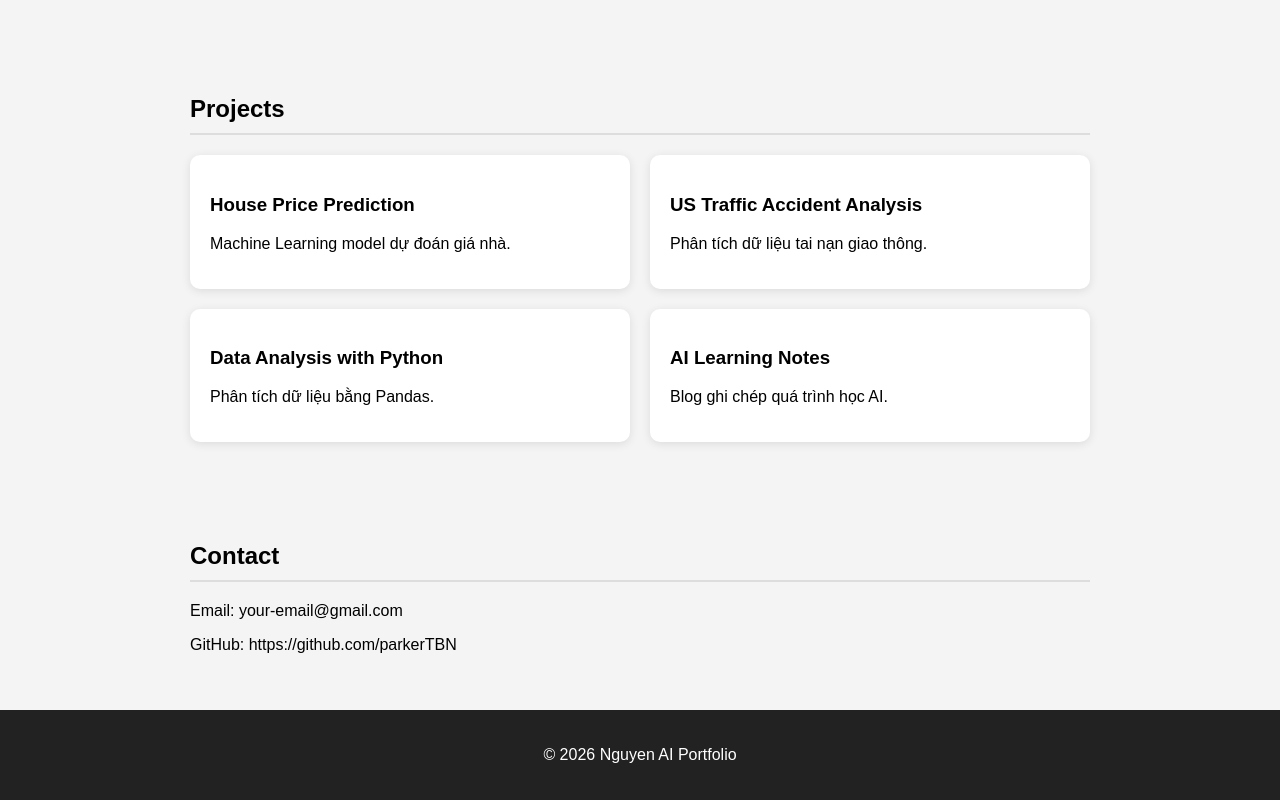
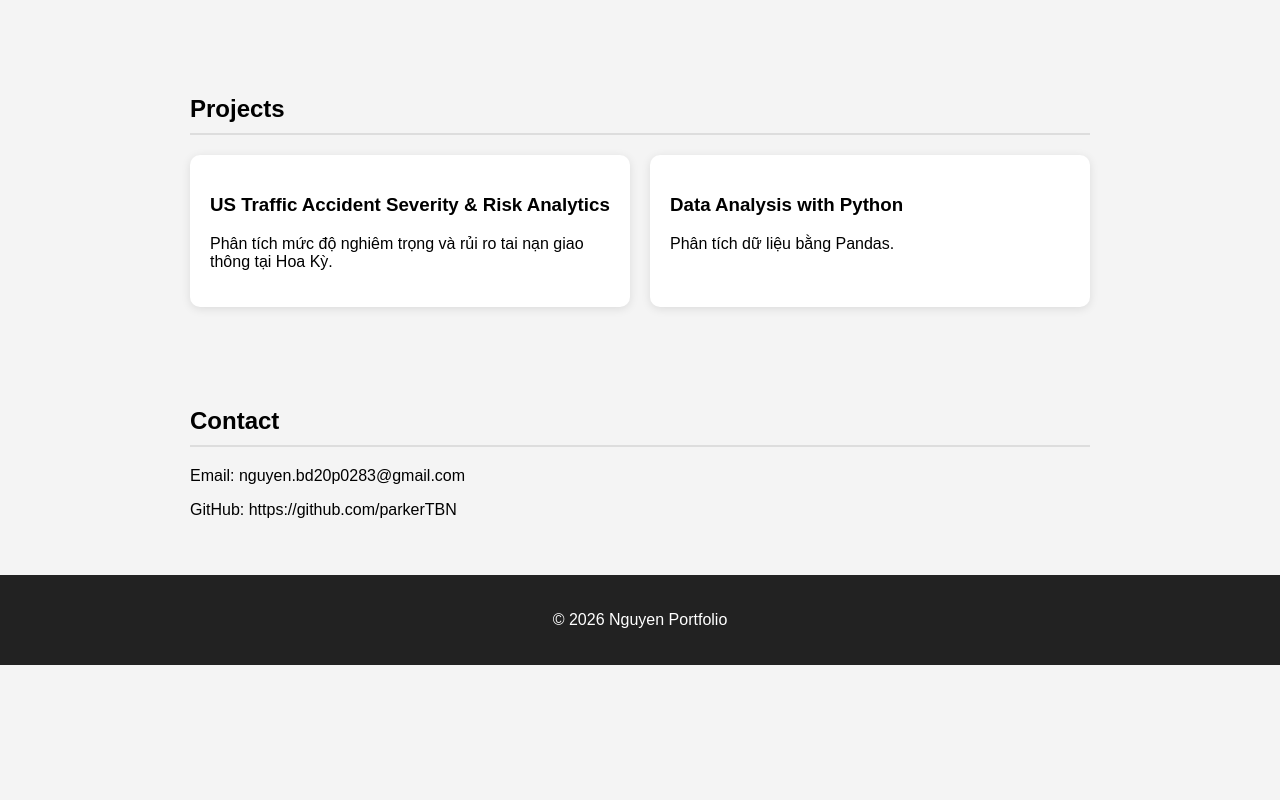
Before and after one commit to parkerTBN/parkerTBN.github.io, a plain HTML site: page index.html in a window 1280 px wide. Shown: the part 652-1452 px from the top of the page. After the commit the page ends 1317 px from the top, so only its background shows below. Drawn offline with Linux system fonts and the light colour scheme.

Commit message:
Update index.html

```diff
--- a/index.html
+++ b/index.html
@@ -3,7 +3,7 @@
 
 <head>
 <meta charset="UTF-8">
-<title>Nguyen AI Portfolio</title>
+<title>Nguyen Portfolio</title>
 
 <style>
 
@@ -106,14 +106,10 @@ Tôi quan tâm đến Machine Learning, Data Analysis và AI Projects.
 
 <div class="projects">
 
-<div class="card">
-<h3>House Price Prediction</h3>
-<p>Machine Learning model dự đoán giá nhà.</p>
-</div>
 
 <div class="card">
-<h3>US Traffic Accident Analysis</h3>
-<p>Phân tích dữ liệu tai nạn giao thông.</p>
+<h3>US Traffic Accident Severity & Risk Analytics</h3>
+<p>Phân tích mức độ nghiêm trọng và rủi ro tai nạn giao thông tại Hoa Kỳ.</p>
 </div>
 
 <div class="card">
@@ -121,10 +117,6 @@ Tôi quan tâm đến Machine Learning, Data Analysis và AI Projects.
 <p>Phân tích dữ liệu bằng Pandas.</p>
 </div>
 
-<div class="card">
-<h3>AI Learning Notes</h3>
-<p>Blog ghi chép quá trình học AI.</p>
-</div>
 
 </div>
 
@@ -134,7 +126,7 @@ Tôi quan tâm đến Machine Learning, Data Analysis và AI Projects.
 
 <h2>Contact</h2>
 
-<p>Email: your-email@gmail.com</p>
+<p>Email: nguyen.bd20p0283@gmail.com</p>
 
 <p>GitHub: https://github.com/parkerTBN</p>
 
@@ -142,7 +134,7 @@ Tôi quan tâm đến Machine Learning, Data Analysis và AI Projects.
 
 <footer>
 
-<p>© 2026 Nguyen AI Portfolio</p>
+<p>© 2026 Nguyen Portfolio</p>
 
 </footer>
 
```
